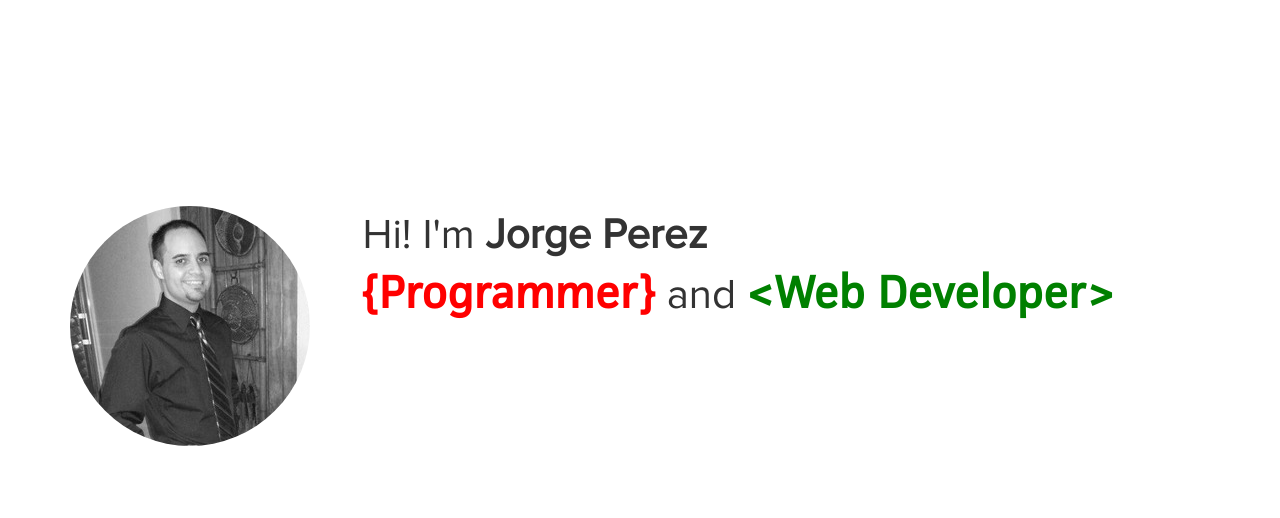
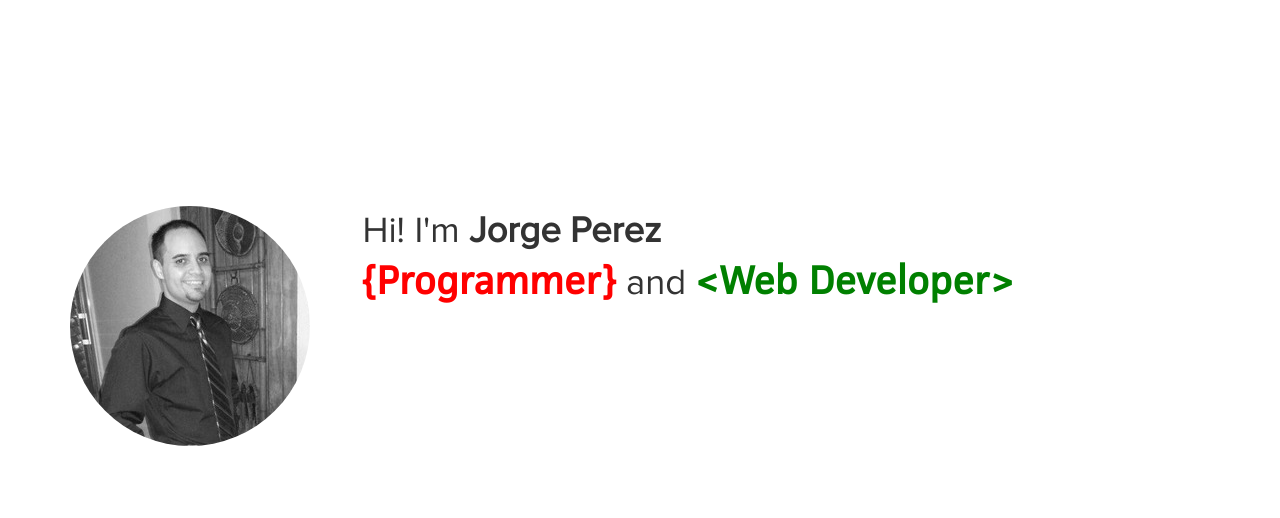
Before and after one commit to jorgeluis11/profile, a Django app: page / in a window 1280 px wide. Shown: the part 50-568 px from the top of the page. Run offline with Django 3.2, Linux system fonts and the light colour scheme; data comes from the database, SQL or seed files in the repository; parts of the project's set-up code (start-up, migrations or seed data) failed here and were passed over; some libraries are stand-ins or nearby versions.

Commit message:
fix static

```diff
--- a/static/css/style.css
+++ b/static/css/style.css
@@ -181,7 +181,7 @@ a:hover
 
 #welcome
 {
-	font-size: 3em;
+	font-size: 2.6em;
 }
 
 /*Section 1*/
```
